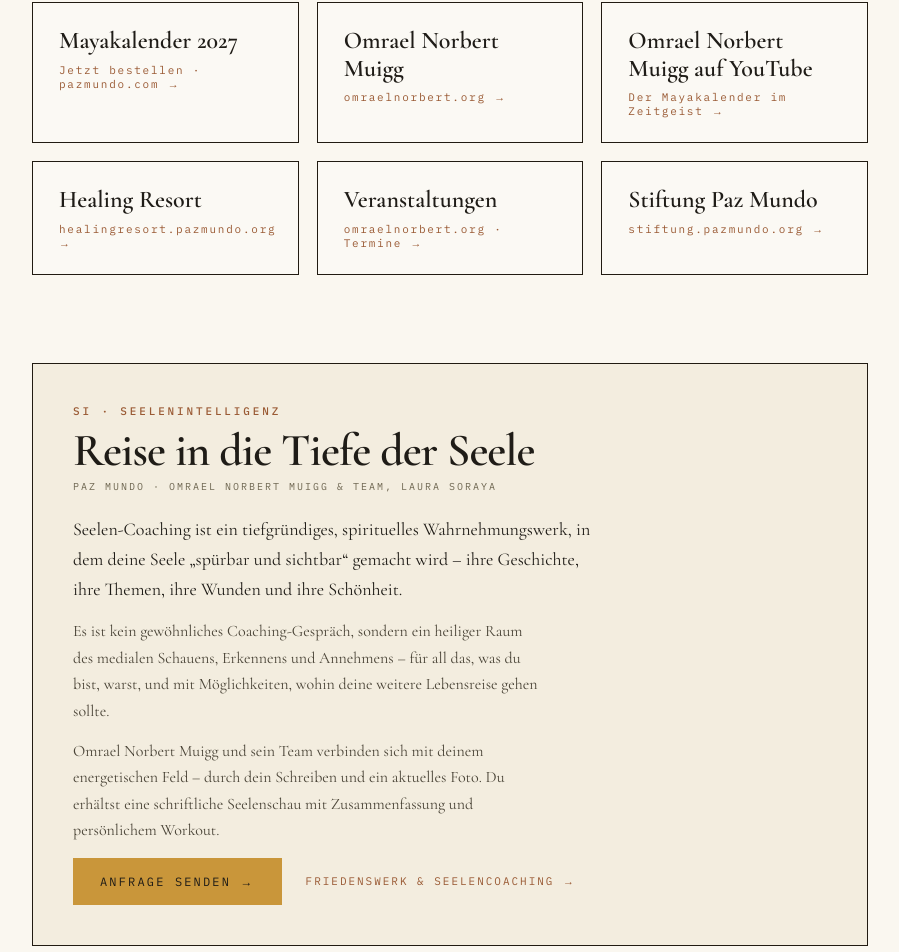
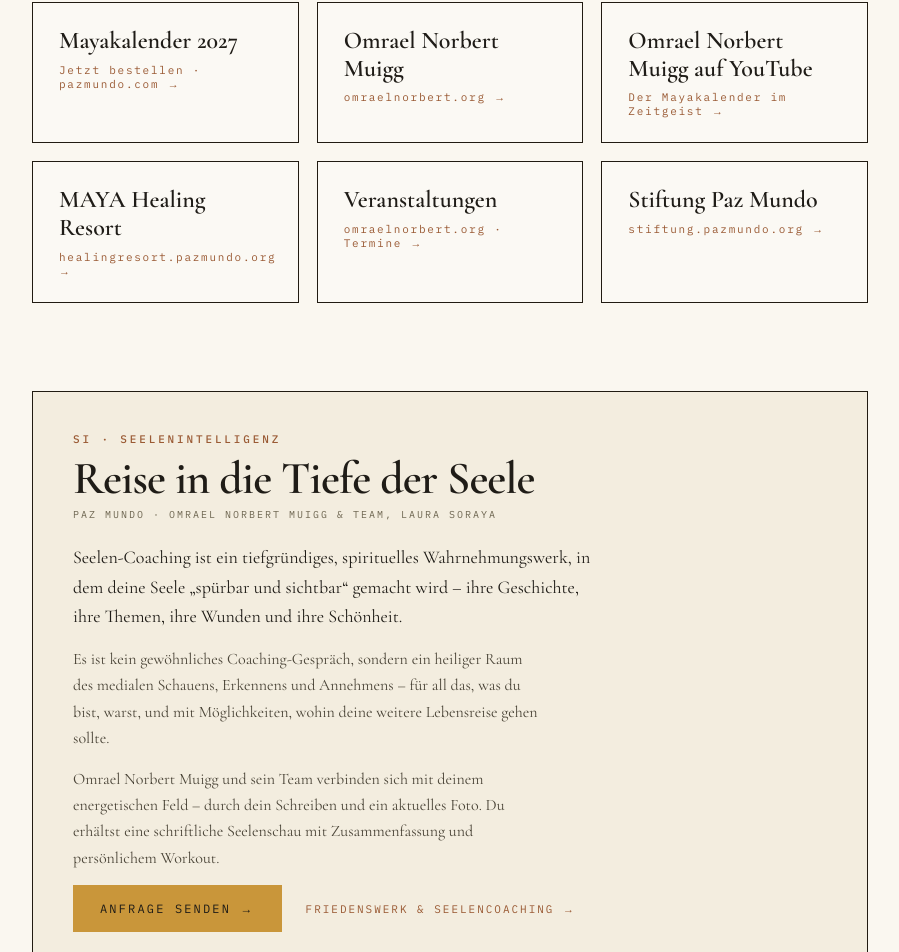
Before and after one commit to omraelnorbert-sudo/Claude, a Next.js app: page / in a window 1280 px wide. Shown: the part 4221-5173 px from the top of the page, without its empty margins (190-1089 px from the left). Built offline with nearby package versions, Linux system fonts and the light colour scheme; no server answers; the database is empty.

Commit message:
MAYA Healing Resort auch auf der deutschen Startseite
Co-Authored-By: Claude Opus 5.5 <noreply@anthropic.com>

```diff
--- a/components/CholqijHome.tsx
+++ b/components/CholqijHome.tsx
@@ -26,7 +26,7 @@ const LINK_CARDS = [
   { title: "Mayakalender 2027", href: MAYAKALENDER_2027_URL, label: "Jetzt bestellen · pazmundo.com →" },
   { title: "Omrael Norbert Muigg", href: "https://omraelnorbert.org", label: "omraelnorbert.org →" },
   { title: "Omrael Norbert Muigg auf YouTube", href: YOUTUBE_SERIES, label: "Der Mayakalender im Zeitgeist →" },
-  { title: "Healing Resort", href: "https://healingresort.pazmundo.org/", label: "healingresort.pazmundo.org →" },
+  { title: "MAYA Healing Resort", href: "https://healingresort.pazmundo.org/", label: "healingresort.pazmundo.org →" },
   { title: "Veranstaltungen", href: "https://omraelnorbert.org/#termine", label: "omraelnorbert.org · Termine →" },
   { title: "Stiftung Paz Mundo", href: "https://stiftung.pazmundo.org/", label: "stiftung.pazmundo.org →" },
 ];
```
